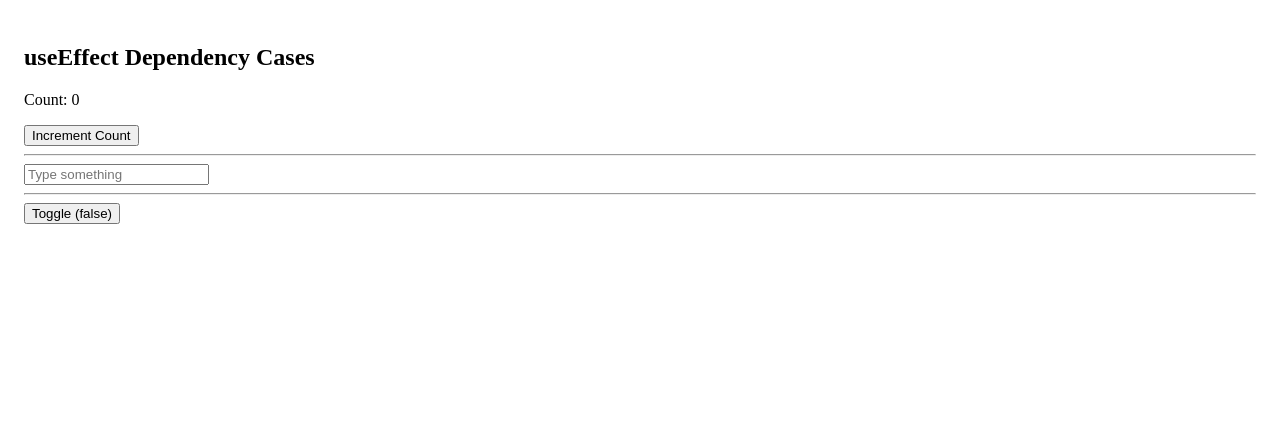
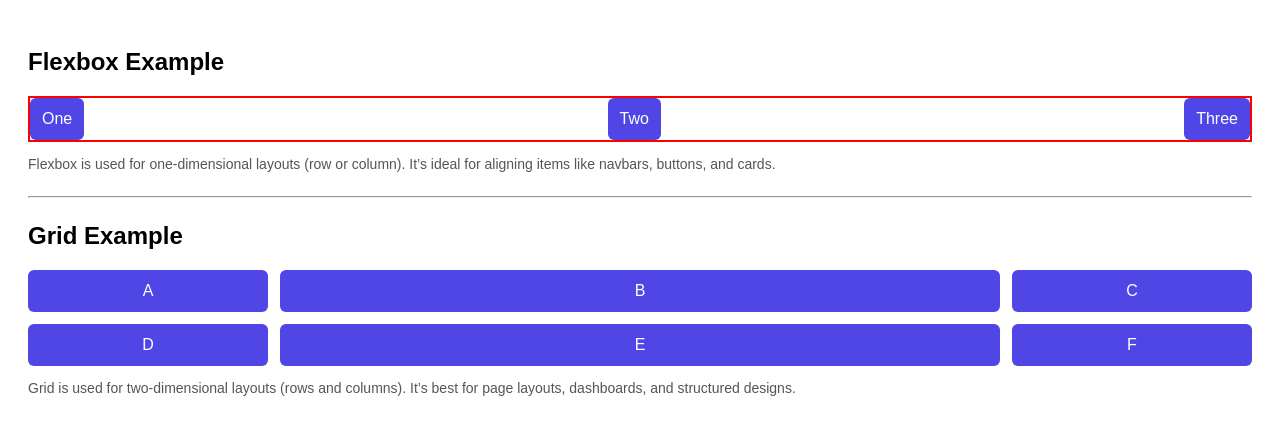
Before and after one commit to singhHarcharan/React-Interview-Prep, a React (Create React App) app: page / in a window 1280 px wide. Shown: the top 434 px of the page. Built offline with nearby package versions, Linux system fonts and the light colour scheme.

Commit message:
Flex Vs Grid in CSS

```diff
--- a/src/App.js
+++ b/src/App.js
@@ -1,3 +1,4 @@
+import FlexVsGrid from "./PracticeComponents/CSSFlexVsGrid/FlexVsGrid";
 import Counter from "./PracticeComponents/CustomHooks/Counter";
 import DebouncedSearch from "./PracticeComponents/Debouncing/DebouncedSearch";
 import UsersList from "./PracticeComponents/FetchAPIandRender/UsersList";
@@ -17,7 +18,8 @@ function App() {
     {/* <Counter /> */}
     {/* <DebouncedSearch /> */}
     {/* <Timer /> */}
-    <UseEffectCases />
+    {/* <UseEffectCases /> */}
+    <FlexVsGrid />
   </div>
 }
 
--- /dev/null
+++ b/src/PracticeComponents/CSSFlexVsGrid/FlexVsGrid.jsx
@@ -0,0 +1,63 @@
+function FlexVsGrid() {
+  const boxStyle = {
+    backgroundColor: "#4f46e5",
+    color: "white",
+    padding: "12px",
+    textAlign: "center",
+    borderRadius: "6px"
+  };
+
+  return (
+    <div style={{ padding: "20px", fontFamily: "sans-serif" }}>
+      <h2>Flexbox Example</h2>
+
+      <div
+        style={{
+          display: "flex",
+          justifyContent: "space-between",
+          alignItems: "center",
+          gap: "12px",
+          marginBottom: "12px",
+          border: "2px solid red"
+        }}
+      >
+        <div style={boxStyle}>One</div>
+        <div style={boxStyle}>Two</div>
+        <div style={boxStyle}>Three</div>
+      </div>
+
+      <p style={{ color: "#555", fontSize: "14px" }}>
+        Flexbox is used for one-dimensional layouts (row or column). It’s ideal
+        for aligning items like navbars, buttons, and cards.
+      </p>
+
+      <hr style={{ margin: "24px 0" }} />
+
+      <h2>Grid Example</h2>
+
+      <div
+        style={{
+          display: "grid",
+          // gridTemplateColumns: "repeat(3, 1fr)",
+          gridTemplateColumns: "1fr 3fr 1fr",
+          gap: "12px",
+          marginBottom: "12px"
+        }}
+      >
+        <div style={boxStyle}>A</div>
+        <div style={boxStyle}>B</div>
+        <div style={boxStyle}>C</div>
+        <div style={boxStyle}>D</div>
+        <div style={boxStyle}>E</div>
+        <div style={boxStyle}>F</div>
+      </div>
+
+      <p style={{ color: "#555", fontSize: "14px" }}>
+        Grid is used for two-dimensional layouts (rows and columns). It’s best
+        for page layouts, dashboards, and structured designs.
+      </p>
+    </div>
+  );
+}
+
+export default FlexVsGrid;
```
